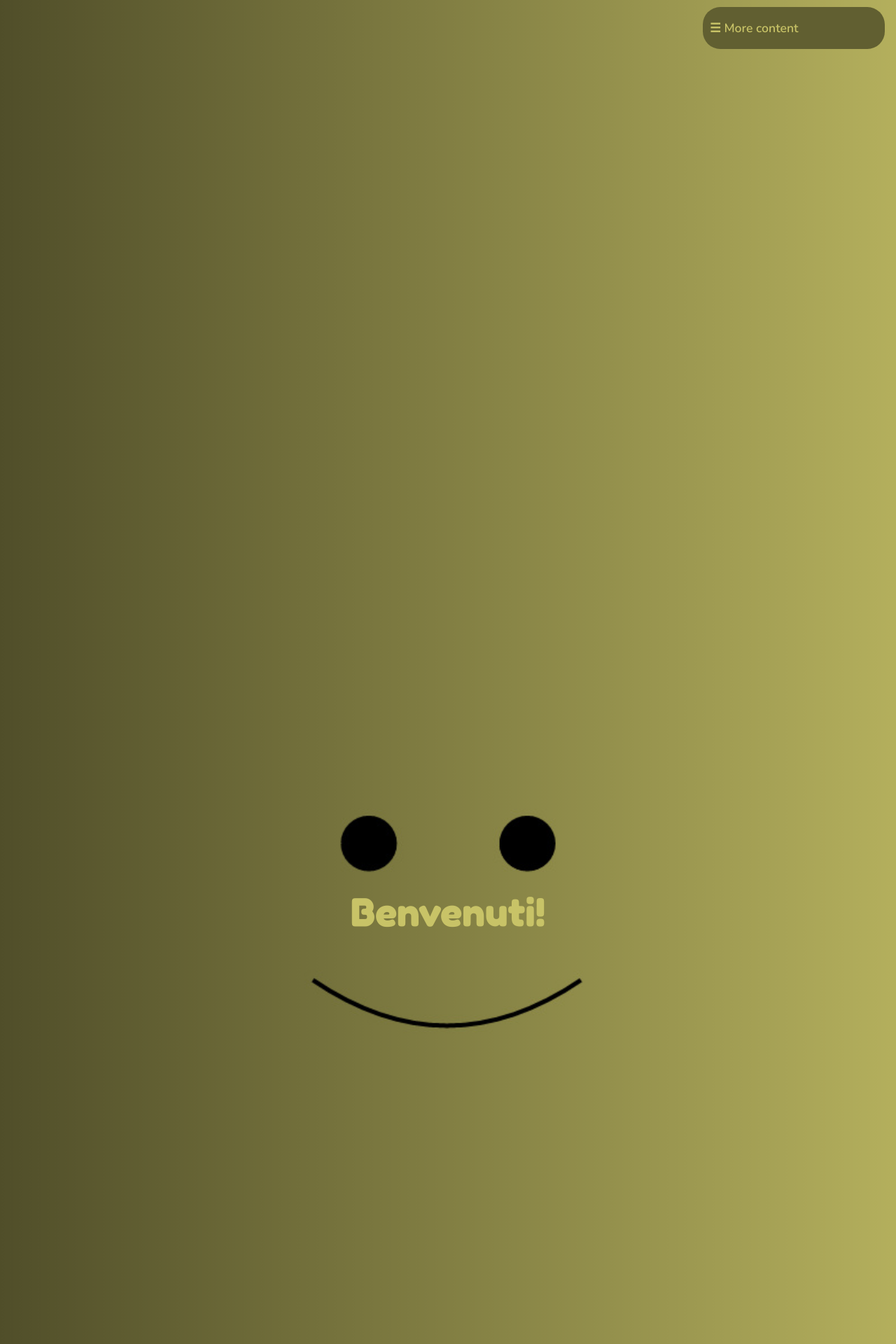
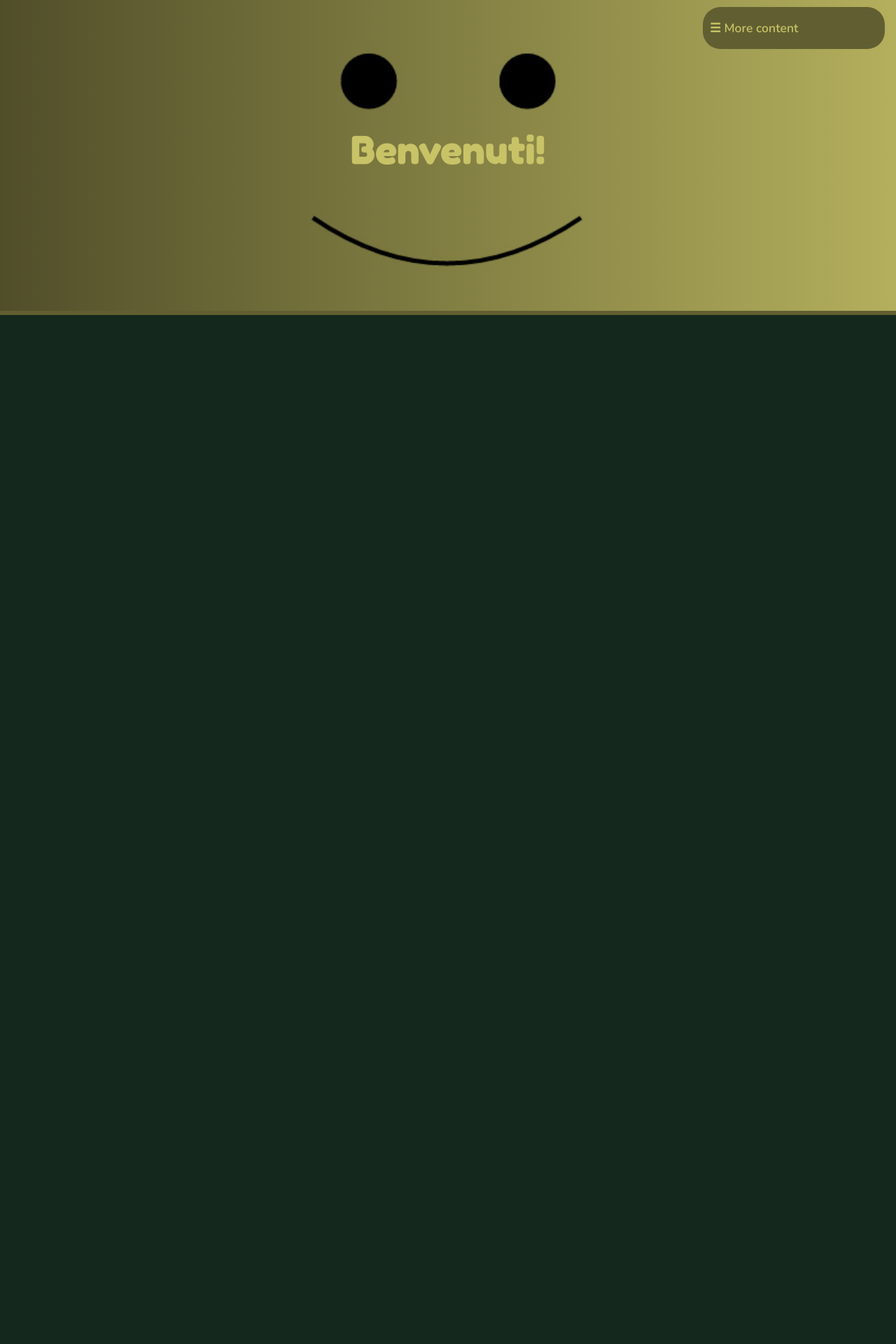
Before and after one commit to AuroraCodingForFun/BlogSite, a Jekyll site: the page built from index.md, in a window 1280 px wide. Shown: the top 1920 px of the page at 70% size. Built offline with Jekyll 4.4.1, drawn with Linux system fonts in a browser that asks for light colours.

Commit message:
Implement header grow animation with scroll support
Add animation for site header on scroll support

```diff
--- a/css/style.css
+++ b/css/style.css
@@ -46,6 +46,20 @@ h1, h2, h3 {
   background-repeat: no-repeat;
   border-bottom: 6px solid var(--accent-color);
 }
+
+@supports (animation-timeline: scroll()) {
+  .site-header {
+    animation: grow-header linear both;
+    animation-timeline: scroll(root block);
+    animation-range: 0 50vh;
+  }
+
+  @keyframes grow-header {
+    from { height: 50vh; }
+    to   { height: 100vh; }
+  }
+}
+
 
 nav {
   position: relative;
```
